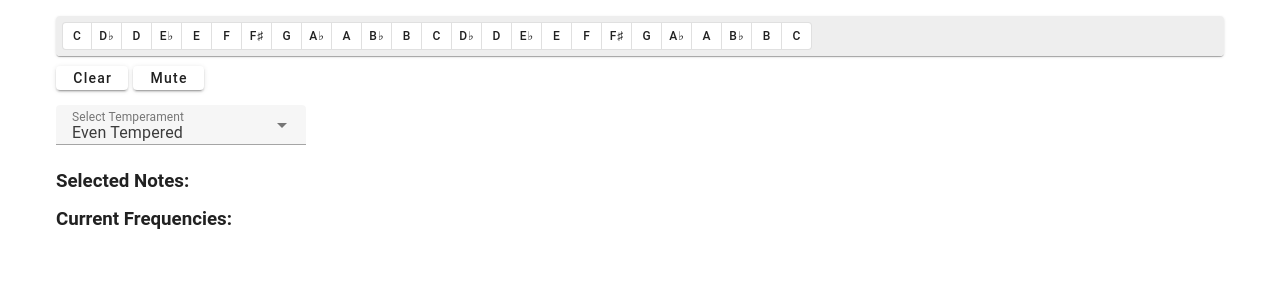
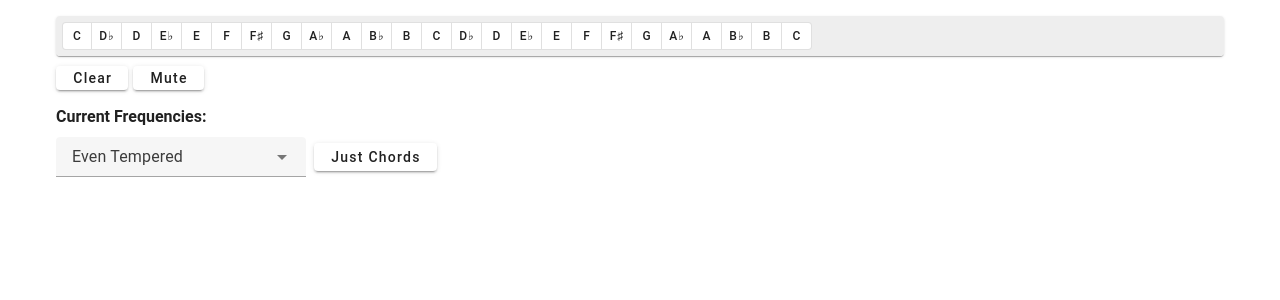
Before and after one commit to mrlauer/tuningtest, a Vue app: page / in a window 1280 px wide. Shown: the top 300 px of the page. Built offline with nearby package versions, Linux system fonts and the light colour scheme; a small style sheet from the web is missing.

Commit message:
just chords

```diff
--- a/src/components/Tuning.vue
+++ b/src/components/Tuning.vue
@@ -39,21 +39,36 @@
               density="compact">
               Mute
             </v-btn>
+            <div class="current-frequencies" style="margin-top: 10px;">
+              <h4>Current Frequencies:</h4>
+              {{  current_frequencies.join(', ') }}
+            </div>
+
+              <div class="d-flex align-center" style="gap:8px; margin-top:8px;">
                 <v-select
                   v-model="temperament"
-              :items="[Temperament.EvenTempered, Temperament.QuarterCommaMeantone,Temperament.ThirdCommaMeantone, Temperament.Just]"
-              label="Select Temperament"
+                  :items="[Temperament.EvenTempered, Temperament.QuarterCommaMeantone, Temperament.ThirdCommaMeantone, Temperament.Just]"
                   density="compact"
-              style="max-width: 250px; margin-top: 10px;"
+                  hide-details
+                  style="max-width: 250px;"
                 ></v-select>
+
+                <v-btn
+                  @click="just_chords = !just_chords;"
+                  :active="just_chords"
+                  :color="just_chords ? 'primary' : 'default'"
+                  class="just-chords-button"
+                  density="comfortable">
+                  Just Chords
+                </v-btn>
+              </div>
+
+          <!--
                 <div class="selected-notes">
                 <h3>Selected Notes:</h3>
                 {{  sortedNotes.map(index => notenames[index % 12]).join(', ') }}
                 </div>
-          <div class="current-frequencies" style="margin-top: 10px;">
-            <h3>Current Frequencies:</h3>
-            {{  current_frequencies.join(', ') }}
-          </div>
+          -->
         </v-col>
       </v-row>
     </v-container>
@@ -139,6 +154,7 @@
 });
 
 const temperament = ref(Temperament.EvenTempered);
+const just_chords = ref(false);
 
 const muted = ref(false);
 
@@ -150,6 +166,24 @@
 let oscillators = ref([] as OscillatorNode[]);
 
 function desired_frequencies() {
+  if (sortedNotes.value.length === 0) {
+    return [];
+  } else if (just_chords.value) {
+    const rootIdx = sortedNotes.value[0] ?? 0;
+    const rootFreq = frequencies.value[rootIdx % 12] ?? 1 * Math.pow(2, Math.floor(rootIdx / 12));
+    return sortedNotes.value.map(index => {
+      const offset = index - rootIdx;
+      const baseFreq = just_ratios[offset % 12] ?? 1;
+      const octaveMultiplier = Math.pow(2, Math.floor(offset / 12));
+      return rootFreq * baseFreq * octaveMultiplier;
+    });
+  } else {
+    return sortedNotes.value.map(index => {
+      const baseFreq = frequencies.value[index % 12] ?? middle_c_freq;
+      const octaveMultiplier = Math.pow(2, Math.floor(index / 12));
+      return baseFreq * octaveMultiplier;
+    });
+  }
   return sortedNotes.value.map(index => {
     const baseFreq = frequencies.value[index % 12] ?? middle_c_freq;
     const octaveMultiplier = Math.pow(2, Math.floor(index / 12));
@@ -165,7 +199,7 @@
   if (muted.value) {
     return 0.0001;
   } else if (oscillators.value.length > 0) {
-    return Math.min(0.2, 0.2 / oscillators.value.length);
+    return Math.min(0.2, 0.6 / oscillators.value.length);
   } else {
     return 0.2;
   }
@@ -202,7 +236,7 @@
     osc.disconnect();
   });
   oscillators.value = [];
-  await set_gain(muted.value ? 0.0001 : 0.2);
+  await set_gain(desired_gain.value);
 }
 
 const notenames = ref(['C', 'D♭', 'D', 'E♭', 'E', 'F', 'F♯', 'G', 'A♭', 'A', 'B♭', 'B']);
@@ -217,12 +251,13 @@
     create_oscillators();
 });
 
+watch(just_chords, () => {
+    // Recreate oscillators to reflect frequency changes
+    create_oscillators();
+});
+
 watch(muted, (newVal) => {
-    if (newVal) {
-      set_gain(0.0001);
-    } else {
-      set_gain(0.2);
-    }
+  set_gain(desired_gain.value);
 });
 
 async function set_gain(value: number) {
```
Lines whose indentation alone changed are shown as unchanged.
